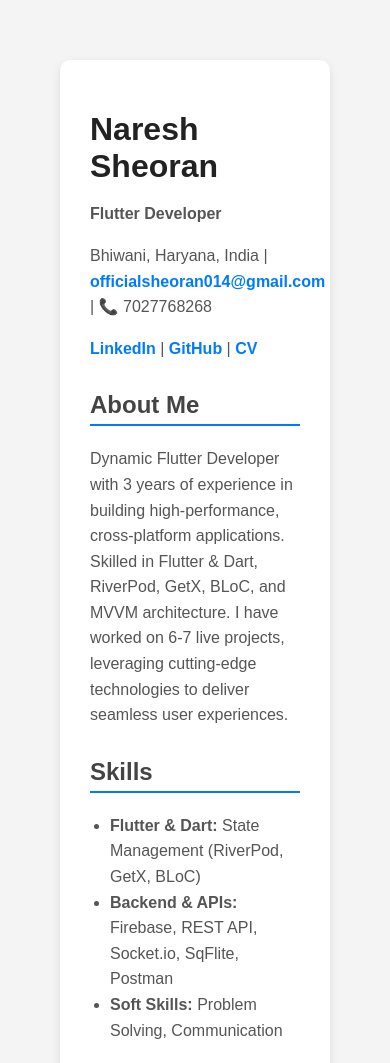
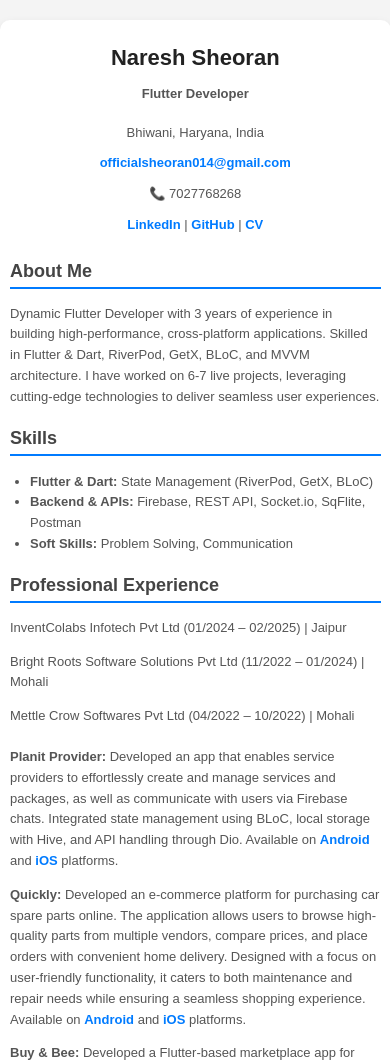
Before and after one commit to nareshsheoran/portfolio, a plain HTML site: page index.html in a window 390 px wide. Shown: the top 1063 px of the page. Drawn offline with Linux system fonts and the light colour scheme.

Commit message:
Update index.html
update contact info

```diff
--- a/index.html
+++ b/index.html
@@ -7,29 +7,30 @@
     <style>
         body {
             font-family: 'Poppins', sans-serif;
-            margin: 40px;
-            padding: 20px;
+            margin: 0;
+            padding: 0;
             background-color: #f4f4f4;
         }
         .container {
             max-width: 900px;
-            margin: auto;
+            margin: 20px auto;
             background: white;
-            padding: 30px;
+            padding: 20px;
             box-shadow: 0 4px 10px rgba(0, 0, 0, 0.1);
             border-radius: 10px;
         }
         h1 {
             color: #222;
-            font-size: 32px;
+            font-size: 28px;
             margin-bottom: 10px;
+            text-align: center;
         }
         h2 {
             color: #444;
-            font-size: 24px;
+            font-size: 22px;
             border-bottom: 2px solid #007BFF;
             padding-bottom: 5px;
-            margin-top: 30px;
+            margin-top: 20px;
         }
         p, li {
             font-size: 16px;
@@ -45,24 +46,67 @@
             text-decoration: underline;
         }
         .section {
-            margin-bottom: 25px;
+            margin-bottom: 20px;
         }
         ul {
             padding-left: 20px;
+        }
+        .contact-info {
+            display: flex;
+            flex-direction: column;
+            align-items: center;
+            text-align: center;
+        }
+        .contact-info p {
+            margin: 5px 0;
+        }
+
+        @media (max-width: 768px) {
+            .container {
+                width: 90%;
+                padding: 15px;
+            }
+            h1 {
+                font-size: 24px;
+            }
+            h2 {
+                font-size: 20px;
+            }
+            p, li {
+                font-size: 14px;
+            }
+        }
+        @media (max-width: 480px) {
+            .container {
+                width: 95%;
+                padding: 10px;
+            }
+            h1 {
+                font-size: 22px;
+            }
+            h2 {
+                font-size: 18px;
+            }
+            p, li {
+                font-size: 13px;
+            }
         }
     </style>
 </head>
 <body>
     <div class="container">
         <h1>Naresh Sheoran</h1>
-        <p><strong>Flutter Developer</strong></p>
-        <p>Bhiwani, Haryana, India | <a href="mailto:officialsheoran014@gmail.com">officialsheoran014@gmail.com</a> | 📞 7027768268</p>
-        <p><a href="https://www.linkedin.com/in/naresh-sheoran-201832291">LinkedIn</a> | <a href="https://github.com/nareshsheoran">GitHub</a> | <a href="https://flowcv.com/resume/1pr7lt1aqpu1">CV</a></p>
+        <p class="contact-info"><strong>Flutter Developer</strong></p>
+        <div class="contact-info">
+            <p>Bhiwani, Haryana, India</p>
+            <p><a href="mailto:officialsheoran014@gmail.com">officialsheoran014@gmail.com</a></p>
+            <p>📞 7027768268</p>
+            <p><a href="https://www.linkedin.com/in/naresh-sheoran-201832291">LinkedIn</a> | <a href="https://github.com/nareshsheoran">GitHub</a> | <a href="https://flowcv.com/resume/1pr7lt1aqpu1">CV</a></p>
+        </div>
 
         <div class="section">
             <h2>About Me</h2>
-            <p>Dynamic Flutter Developer with 3 years of experience in building high-performance, cross-platform applications. Skilled in Flutter & Dart, RiverPod, GetX, BLoC, and MVVM architecture. I have worked on 6-7 live projects, leveraging cutting-edge technologies to deliver seamless user experiences.
-</p>
+            <p>Dynamic Flutter Developer with 3 years of experience in building high-performance, cross-platform applications. Skilled in Flutter & Dart, RiverPod, GetX, BLoC, and MVVM architecture. I have worked on 6-7 live projects, leveraging cutting-edge technologies to deliver seamless user experiences.</p>
         </div>
 
         <div class="section">
@@ -76,24 +120,16 @@
 
         <div class="section">
             <h2>Professional Experience</h2>
-            <p><strong>Flutter Developer</strong></p>
             <p>InventColabs Infotech Pvt Ltd (01/2024 – 02/2025) | Jaipur</p>
             <p>Bright Roots Software Solutions Pvt Ltd (11/2022 – 01/2024) | Mohali</p>
             <p>Mettle Crow Softwares Pvt Ltd (04/2022 – 10/2022) | Mohali</p>
         </div>
 
         <div class="section">
-            <h2>Projects</h2>
-            <p><strong>Planit Provider:</strong> Developed an app that enables service providers to effortlessly create and manage services and packages, as well as communicate with users via Firebase chats. Integrated state management using BLoC, local storage with Hive, and API handling through Dio. Available on <a href="https://play.google.com/store/apps/details?id=com.planit.provider">Android</a> and <a href="https://apps.apple.com/in/app/planit-provider/id6737835896">iOS</a> platforms.</p>
+           <p><strong>Planit Provider:</strong> Developed an app that enables service providers to effortlessly create and manage services and packages, as well as communicate with users via Firebase chats. Integrated state management using BLoC, local storage with Hive, and API handling through Dio. Available on <a href="https://play.google.com/store/apps/details?id=com.planit.provider">Android</a> and <a href="https://apps.apple.com/in/app/planit-provider/id6737835896">iOS</a> platforms.</p>
             <p><strong>Quickly:</strong> Developed an e-commerce platform for purchasing car spare parts online. The application allows users to browse high-quality parts from multiple vendors, compare prices, and place orders with convenient home delivery. Designed with a focus on user-friendly functionality, it caters to both maintenance and repair needs while ensuring a seamless shopping experience. Available on <a href="https://play.google.com/store/apps/details?id=com.quickly.sales">Android</a> and <a href="https://apps.apple.com/in/app/quickly-app/id6648780616">iOS</a> platforms.</p>
             <p><strong>Buy & Bee:</strong> Developed a Flutter-based marketplace app for three user types: User, Dealer, and Seller. The app allows users to buy, sell, and trade items like cars and parts. Added a bidding system where buyers offer custom amounts, finalized upon seller acceptance. Users can also switch to Seller accounts to list and sell their products. Available on <a href="https://play.google.com/store/apps/details?id=com.invent.autoparts.buynbee">Android</a> and <a href="https://apps.apple.com/us/app/buy-bee/id6741564647">iOS</a> platforms.</p>
-        </div>
-
-        <div class="section">
-            <h2>Contact</h2>
-            <p><strong>Email:</strong> <a href="mailto:officialsheoran014@gmail.com">officialsheoran014@gmail.com</a></p>
-            <p><strong>Phone:</strong> 7027768268</p>
-        </div>
+       </div>
     </div>
 </body>
 </html>
```
